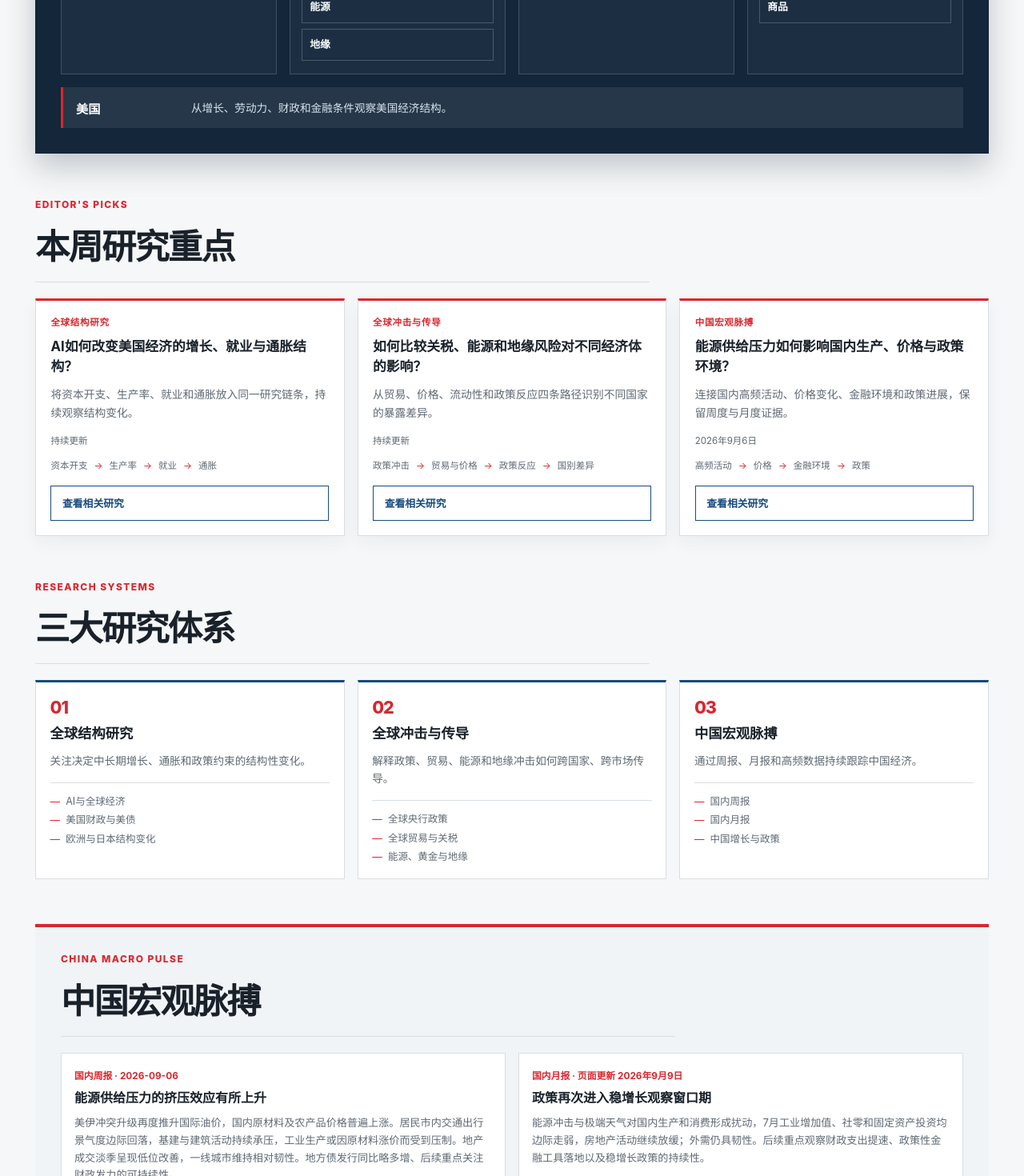
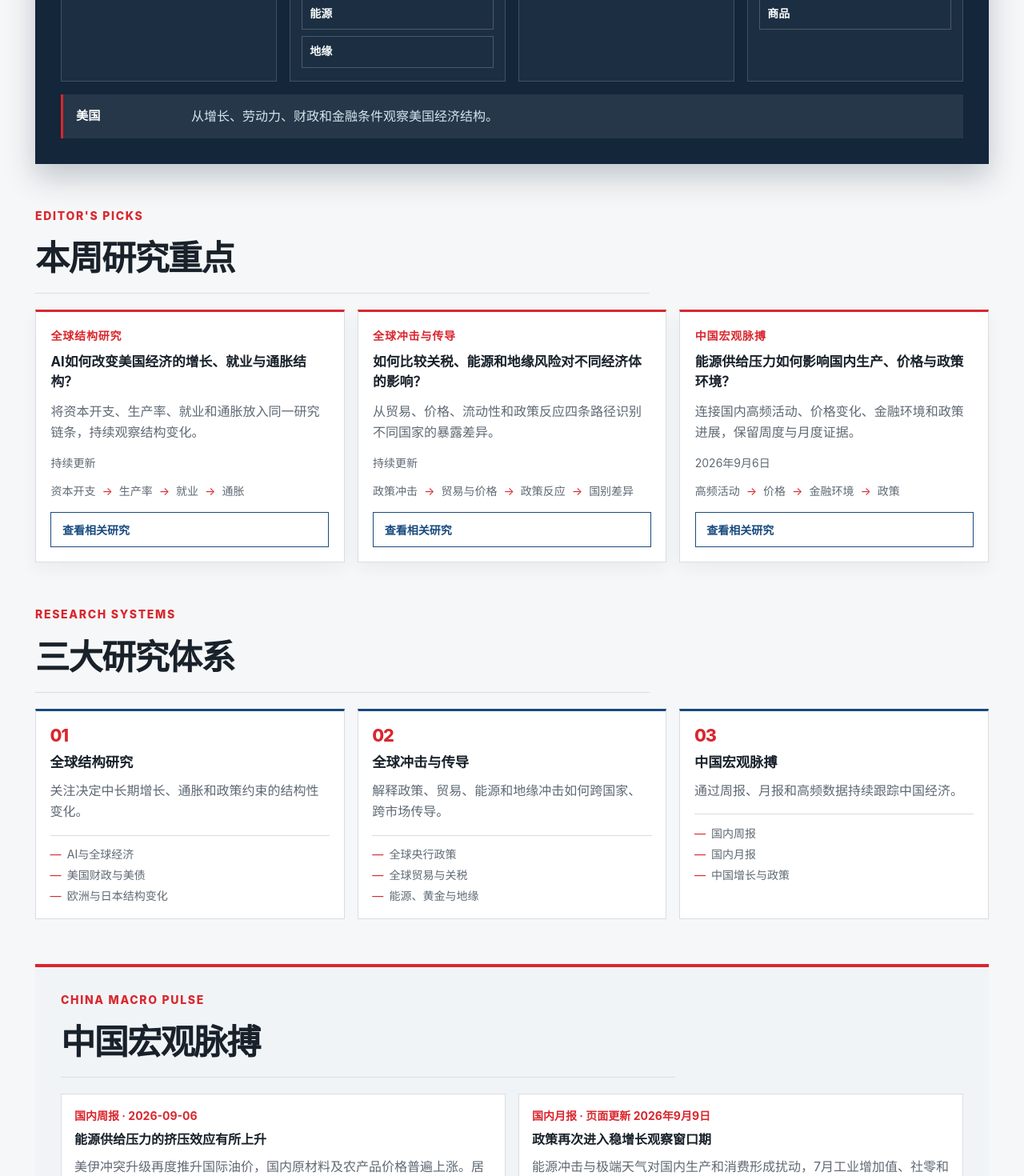
Before and after one commit to thu-kaiwen/huatai-china-macro-pulse, a React (Vite) app: page / in a window 1280 px wide. Shown: the part 820-2290 px from the top of the page at 80% size. Built offline with nearby package versions, Linux system fonts and the light colour scheme.

Commit message:
fix: raise research atlas type scale

```diff
--- a/src/styles/global.css
+++ b/src/styles/global.css
@@ -255,7 +255,7 @@ nav a:focus-visible { color: var(--ht-red); }
 .research-system-section header > p,
 .china-entry-section header > p,
 .global-research-atlas > header > p,
-.topic-research > header > p { margin: 0 0 0.65rem; color: var(--ht-red); font-size: 0.75rem; font-weight: 800; letter-spacing: 0.12em; }
+.topic-research > header > p { margin: 0 0 0.65rem; color: var(--ht-red); font-size: 0.875rem; font-weight: 800; letter-spacing: 0.12em; }
 .research-home-lead h1 { margin: 0; color: var(--ink); font-size: clamp(2.4rem, 6vw, 5.2rem); letter-spacing: -0.055em; }
 .research-home-lead strong { max-width: 40rem; padding: 0.25rem 0 0.25rem 1.25rem; border-left: 2px solid var(--ht-red); color: var(--ink-muted); font-size: 1.05rem; font-weight: 500; line-height: 1.8; }
 
@@ -265,17 +265,17 @@ nav a:focus-visible { color: var(--ht-red); }
 .research-transmission-map h2 { max-width: 28rem; margin: 0; color: inherit; font-size: clamp(1.25rem, 2.7vw, 2rem); line-height: 1.35; }
 .research-layer-grid { display: grid; grid-template-columns: repeat(4, minmax(0, 1fr)); gap: 1rem; margin-top: 1.25rem; }
 .research-layer { position: relative; min-width: 0; padding: 0.85rem 0.85rem 1rem; border: 1px solid rgb(255 255 255 / 16%); background: rgb(255 255 255 / 4%); }
-.research-layer > p { margin: 0; color: #9fc4de; font-size: 0.64rem; font-weight: 750; letter-spacing: 0.08em; line-height: 1.45; }
+.research-layer > p { margin: 0; color: #9fc4de; font-size: 0.875rem; font-weight: 750; letter-spacing: 0.08em; line-height: 1.45; }
 .research-layer h3 { margin: 0.35rem 0 0.85rem; color: #fff; font-size: 1rem; }
 .research-layer > div { display: grid; gap: 0.45rem; }
-.research-layer button { width: 100%; min-height: 2.5rem; padding: 0.45rem 0.6rem; border: 1px solid rgb(255 255 255 / 20%); border-radius: 0; background: transparent; color: inherit; cursor: pointer; font-size: 0.8rem; font-weight: 650; line-height: 1.35; text-align: left; }
+.research-layer button { width: 100%; min-height: 2.5rem; padding: 0.45rem 0.6rem; border: 1px solid rgb(255 255 255 / 20%); border-radius: 0; background: transparent; color: inherit; cursor: pointer; font-size: 0.875rem; font-weight: 650; line-height: 1.35; text-align: left; }
 .research-layer button:hover { border-color: #9fc4de; background: rgb(159 196 222 / 12%); }
 .research-layer button:focus-visible { outline-color: #fff; outline-offset: 2px; }
 .research-layer button[aria-pressed="true"] { border-color: var(--ht-red); background: var(--ht-red); color: #fff; }
 .research-layer-arrow { position: absolute; z-index: 1; top: 50%; right: -1.65rem; display: grid; width: 1.3rem; height: 1.3rem; place-items: center; transform: translateY(-50%); border: 1px solid rgb(255 255 255 / 26%); border-radius: 50%; background: #13263a; color: #fff; font-size: 0.9rem; line-height: 1; }
 .research-node-detail { display: grid; grid-template-columns: minmax(8rem, auto) minmax(0, 1fr); gap: 1rem; align-items: start; margin-top: 1rem; padding: 0.9rem 1rem; border-left: 3px solid var(--ht-red); background: rgb(255 255 255 / 8%); animation: research-node-emphasis 240ms ease-out; }
 .research-node-detail strong { color: #fff; font-size: 0.95rem; }
-.research-node-detail p { margin: 0; color: #d6e4ee; font-size: 0.85rem; line-height: 1.65; }
+.research-node-detail p { margin: 0; color: #d6e4ee; font-size: 1rem; line-height: 1.65; }
 @keyframes research-node-emphasis { from { opacity: 0.35; transform: translateY(4px); } to { opacity: 1; transform: translateY(0); } }
 
 .research-focus-section, .research-system-section, .china-entry-section { margin-top: 3.5rem; }
@@ -283,14 +283,14 @@ nav a:focus-visible { color: var(--ht-red); }
 .research-focus-section h2, .research-system-section h2, .china-entry-section h2, .global-research-atlas > header h1, .topic-research > header h1 { margin: 0; color: var(--ink); font-size: clamp(1.75rem, 3.4vw, 2.7rem); letter-spacing: -0.04em; }
 .research-focus-grid { display: grid; grid-template-columns: repeat(3, minmax(0, 1fr)); gap: 1rem; margin-top: 1.25rem; }
 .research-focus-grid article { display: flex; min-width: 0; flex-direction: column; padding: 1.15rem; border: 1px solid var(--line); border-top: 3px solid var(--ht-red); background: var(--panel); box-shadow: 0 8px 20px color-mix(in srgb, var(--ink) 5%, transparent); }
-.research-focus-grid article > p { margin: 0; color: var(--ht-red); font-size: 0.72rem; font-weight: 750; letter-spacing: 0.06em; }
+.research-focus-grid article > p { margin: 0; color: var(--ht-red); font-size: 0.875rem; font-weight: 750; letter-spacing: 0.06em; }
 .research-focus-grid h3 { margin: 0.7rem 0; color: var(--ink); font-size: 1.05rem; line-height: 1.48; }
-.research-focus-grid strong { color: var(--ink-muted); font-size: 0.86rem; font-weight: 500; line-height: 1.65; }
-.research-focus-grid time { display: block; margin-top: 0.9rem; color: var(--ink-muted); font-size: 0.72rem; }
+.research-focus-grid strong { color: var(--ink-muted); font-size: 1rem; font-weight: 500; line-height: 1.65; }
+.research-focus-grid time { display: block; margin-top: 0.9rem; color: var(--ink-muted); font-size: 0.875rem; }
 .research-evidence-path { display: flex; flex-wrap: wrap; gap: 0.5rem; margin: 1rem 0; padding: 0; list-style: none; }
-.research-evidence-path li { color: var(--ink-muted); font-size: 0.72rem; line-height: 1.45; }
+.research-evidence-path li { color: var(--ink-muted); font-size: 0.875rem; line-height: 1.45; }
 .research-evidence-path li + li::before { margin-right: 0.5rem; color: var(--ht-red); content: "→"; }
-.research-focus-grid button, .china-entry-section > button { min-height: 2.75rem; margin-top: auto; padding: 0.55rem 0.85rem; border: 1px solid var(--cyan); background: transparent; color: var(--cyan); cursor: pointer; font-size: 0.8rem; font-weight: 750; text-align: left; }
+.research-focus-grid button, .china-entry-section > button { min-height: 2.75rem; margin-top: auto; padding: 0.55rem 0.85rem; border: 1px solid var(--cyan); background: transparent; color: var(--cyan); cursor: pointer; font-size: 0.875rem; font-weight: 750; text-align: left; }
 .research-focus-grid button:hover, .china-entry-section > button:hover { border-color: var(--ht-red); background: var(--ht-red); color: #fff; }
 .research-focus-grid button:focus-visible, .china-entry-section > button:focus-visible { outline-color: var(--ht-red); }
 
@@ -298,24 +298,24 @@ nav a:focus-visible { color: var(--ht-red); }
 .research-system-grid article, .global-research-systems article, .topic-research-grid article { min-width: 0; padding: 1.1rem; border: 1px solid var(--line); border-top: 3px solid var(--cyan); background: var(--panel); }
 .research-system-grid article > p, .global-research-systems article > p { margin: 0; color: var(--ht-red); font-size: 1.35rem; font-weight: 800; letter-spacing: -0.05em; }
 .research-system-grid h3, .global-research-systems h2, .topic-research-grid h2 { margin: 0.4rem 0 0.7rem; color: var(--ink); font-size: 1.08rem; }
-.research-system-grid strong, .global-research-systems strong, .topic-research-grid strong { color: var(--ink-muted); font-size: 0.85rem; font-weight: 500; line-height: 1.65; }
+.research-system-grid strong, .global-research-systems strong, .topic-research-grid strong { color: var(--ink-muted); font-size: 1rem; font-weight: 500; line-height: 1.65; }
 .research-system-grid ul, .global-research-systems ul { display: grid; gap: 0.35rem; margin: 1rem 0 0; padding: 0.85rem 0 0; border-top: 1px solid var(--line); list-style: none; }
-.research-system-grid li, .global-research-systems li { color: var(--ink-muted); font-size: 0.78rem; line-height: 1.45; }
+.research-system-grid li, .global-research-systems li { color: var(--ink-muted); font-size: 0.875rem; line-height: 1.45; }
 .research-system-grid li::before, .global-research-systems li::before { margin-right: 0.45rem; color: var(--ht-red); content: "—"; }
 
 .china-entry-section { padding: clamp(1.25rem, 3vw, 2rem); border-top: 4px solid var(--ht-red); background: color-mix(in srgb, var(--cyan) 6%, var(--panel)); }
 .china-entry-section > div { display: grid; grid-template-columns: repeat(2, minmax(0, 1fr)); gap: 1rem; margin-top: 1.25rem; }
 .china-entry-section article { padding: 1rem; border: 1px solid var(--line); background: var(--panel); }
-.china-entry-section article span { color: var(--ht-red); font-size: 0.74rem; font-weight: 750; }
+.china-entry-section article span { color: var(--ht-red); font-size: 0.875rem; font-weight: 750; }
 .china-entry-section article h3 { margin: 0.55rem 0; color: var(--ink); font-size: 1rem; line-height: 1.45; }
-.china-entry-section article p { margin: 0; color: var(--ink-muted); font-size: 0.82rem; line-height: 1.65; }
+.china-entry-section article p { margin: 0; color: var(--ink-muted); font-size: 1rem; line-height: 1.65; }
 .china-entry-section > button { min-width: 12rem; margin-top: 1rem; text-align: center; }
 
 .global-research-atlas > .research-transmission-map { margin-top: 1.5rem; }
 .global-research-systems { display: grid; grid-template-columns: repeat(2, minmax(0, 1fr)); gap: 1rem; margin-top: 2rem; }
 .topic-research-grid { margin-top: 1.5rem; }
 .topic-research-grid article { display: grid; min-height: 12rem; align-content: start; }
-.topic-research-grid article > p { margin: 0; color: var(--ht-red); font-size: 0.73rem; font-weight: 750; }
+.topic-research-grid article > p { margin: 0; color: var(--ht-red); font-size: 0.875rem; font-weight: 750; }
 .topic-research-grid h2 { font-size: 1.1rem; line-height: 1.45; }
 :root[data-theme="dark"] .research-focus-grid article, :root[data-theme="dark"] .research-system-grid article, :root[data-theme="dark"] .global-research-systems article, :root[data-theme="dark"] .topic-research-grid article, :root[data-theme="dark"] .china-entry-section article { box-shadow: none; }
 
--- a/src/styles/responsive.css
+++ b/src/styles/responsive.css
@@ -101,7 +101,7 @@
   .policy-day > time { padding-top: 0; }
 
   .research-home-lead h1 { font-size: clamp(2.4rem, 13vw, 3.7rem); }
-  .research-home-lead strong { padding-left: 1rem; font-size: 0.98rem; }
+  .research-home-lead strong { padding-left: 1rem; font-size: 1rem; }
   .research-transmission-map { margin-right: -1rem; margin-left: -1rem; padding: 1.25rem 1rem; }
   .research-transmission-map header { grid-template-columns: minmax(0, 1fr); gap: 0.65rem; }
   .research-layer-grid { grid-template-columns: minmax(0, 1fr); }
```
